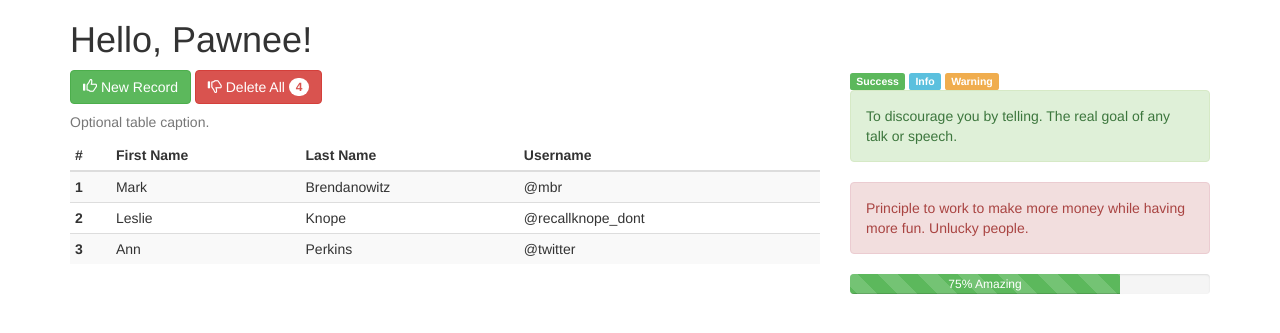
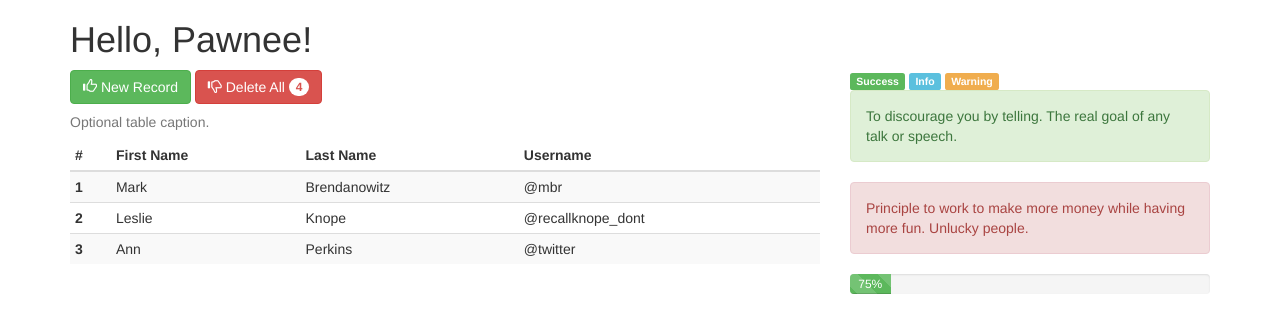
Before and after one commit to meganedoty/WebProgrammingFall2015, a PHP site: page / in a window 1280 px wide. Shown: the top 333 px of the page. Run offline with PHP 8.4, Linux system fonts and the light colour scheme; some libraries are stand-ins or nearby versions.

Commit message:
debugging

```diff
--- a/index.php
+++ b/index.php
@@ -80,7 +80,27 @@
     <script src="https://ajax.googleapis.com/ajax/libs/jquery/1.11.3/jquery.min.js"></script>
     <script src="https://maxcdn.bootstrapcdn.com/bootstrap/3.3.5/js/bootstrap.min.js"></script>
         <script type="text/javascript">
-      $(".progress-bar").animate({width: "75%"}, 2000)
+        (function() {
+
+          $(".progress-bar").animate({width: "75%"})
+
+          var someName = function() {
+            var intendedWidth = $('.progress-bar').width() * .75;
+            $('.progress-bar').animate({width: intendedWidth}, 2000);
+          }
+
+          var myObject = {
+            hello: "world",
+            intendedWidth: $('progress-bar').width() * .75
+          }; //object
+
+          someName();
+
+          })()
+        //last parentheses run function immediately
+
+
+     //setTimeout(someName, 100);
     </script>
   </body>
 </html>
```
